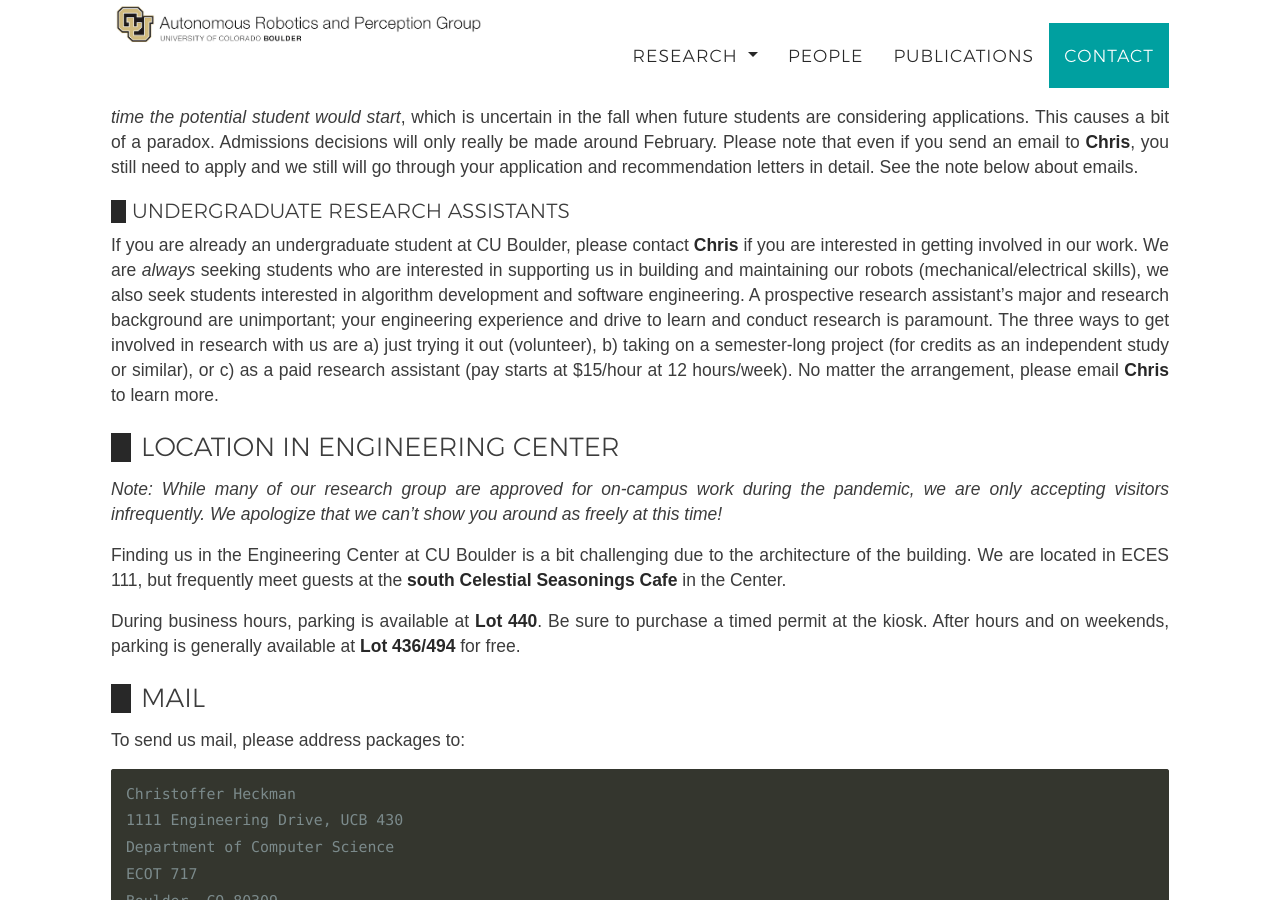
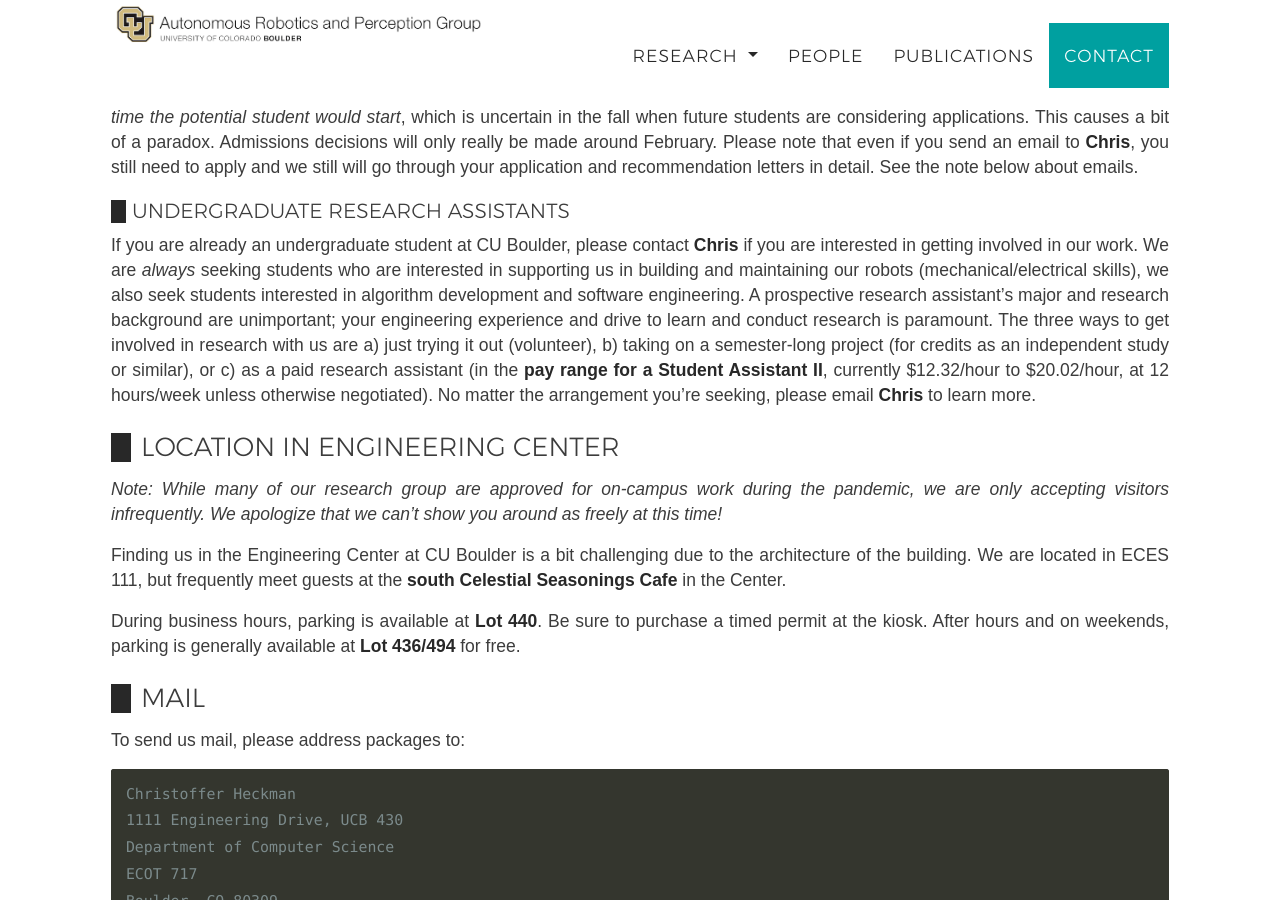
Before and after one commit to HIRO-group/HIRO-group.github.io, a Jekyll site: the page built from contact.md, in a window 1280 px wide and 900 px high, scrolled down 422 px. Built offline with Jekyll 4.4.1, drawn with Linux system fonts in a browser that asks for light colours; nearby versions of some CDN libraries; some web fonts are replaced.

Commit message:
Update contact.md

```diff
--- a/contact.md
+++ b/contact.md
@@ -13,7 +13,7 @@ id: contact
 ARPG is always seeking highly qualified PhD students. Part of this process is considering funding sources likely to be available _at the time the potential student would start_, which is uncertain in the fall when future students are considering applications. This causes a bit of a paradox. Admissions decisions will only really be made around February. Please note that even if you send an email to [Chris](mailto:christoffer.heckman@colorado.edu), you still need to apply and we still will go through your application and recommendation letters in detail. See the note below about emails.
 
 ### Undergraduate research assistants
-If you are already an undergraduate student at CU Boulder, please contact [Chris](mailto:christoffer.heckman@colorado.edu) if you are interested in getting involved in our work. We are _always_ seeking students who are interested in supporting us in building and maintaining our robots (mechanical/electrical skills), we also seek students interested in algorithm development and software engineering. A prospective research assistant's major and research background are unimportant; your engineering experience and drive to learn and conduct research is paramount. The three ways to get involved in research with us are a) just trying it out (volunteer), b) taking on a semester-long project (for credits as an independent study or similar), or c) as a paid research assistant (pay starts at $15/hour at 12 hours/week). No matter the arrangement, please email [Chris](mailto:christoffer.heckman@colorado.edu) to learn more.
+If you are already an undergraduate student at CU Boulder, please contact [Chris](mailto:christoffer.heckman@colorado.edu) if you are interested in getting involved in our work. We are _always_ seeking students who are interested in supporting us in building and maintaining our robots (mechanical/electrical skills), we also seek students interested in algorithm development and software engineering. A prospective research assistant's major and research background are unimportant; your engineering experience and drive to learn and conduct research is paramount. The three ways to get involved in research with us are a) just trying it out (volunteer), b) taking on a semester-long project (for credits as an independent study or similar), or c) as a paid research assistant (in the [pay range for a Student Assistant II](https://www.colorado.edu/studentemployment/descriptions-pay-codes), currently $12.32/hour to $20.02/hour, at 12 hours/week unless otherwise negotiated). No matter the arrangement you're seeking, please email [Chris](mailto:christoffer.heckman@colorado.edu) to learn more.
 
 ## Location in Engineering Center
 _Note: While many of our research group are approved for on-campus work during the pandemic, we are only accepting visitors infrequently. We apologize that we can't show you around as freely at this time!_
```
